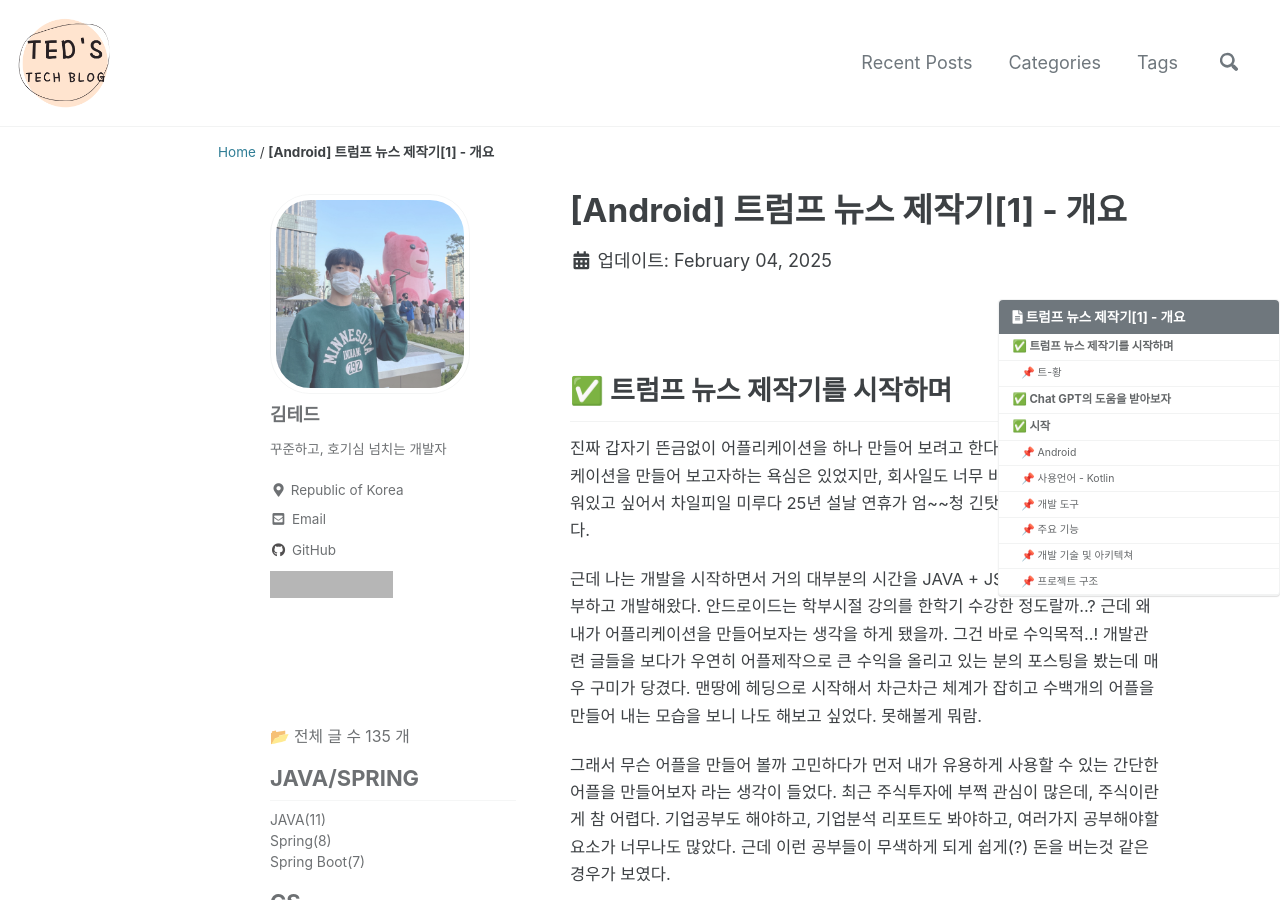
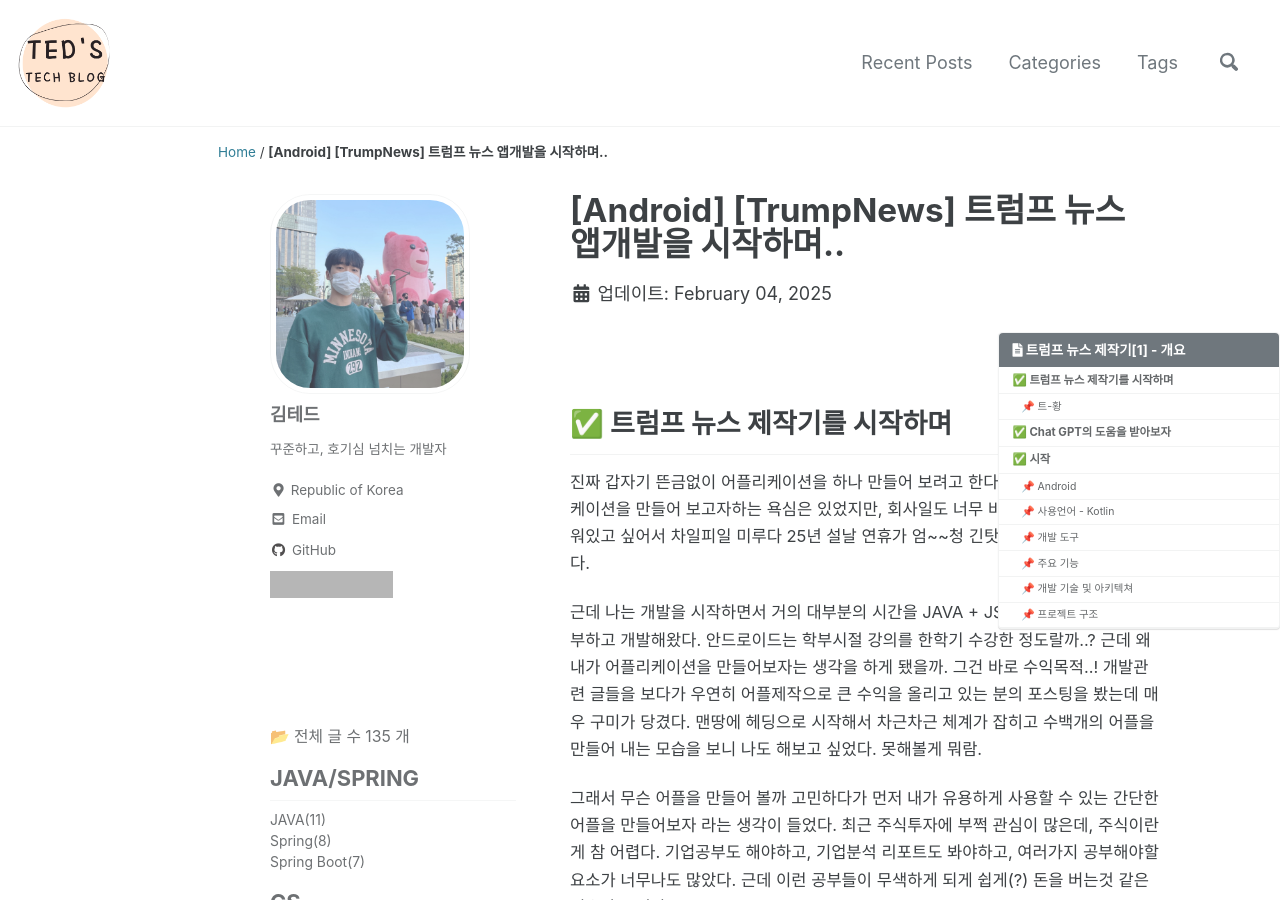
Before and after one commit to idkim97/idkim97.github.io, a Jekyll site: the page built from _posts/2025-02-04-트럼프뉴스1.md, in a window 1280 px wide and 900 px high. Built offline with Jekyll 4.4.1, drawn with Linux system fonts in a browser that asks for light colours; cached includes are drawn as plain includes; some web fonts are replaced; comment, search, counter and statistics services are not loaded; grey boxes are pictures that could not be loaded.

Commit message:
Update 2025-02-04-트럼프뉴스1.md

```diff
--- a/_posts/2025-02-04-트럼프뉴스1.md
+++ b/_posts/2025-02-04-트럼프뉴스1.md
@@ -1,6 +1,6 @@
 ---
 permalink: /trumpnews-1/
-title: "[Android] 트럼프 뉴스 제작기[1] - 개요"
+title: "[Android] [TrumpNews] 트럼프 뉴스 앱개발을 시작하며.."
 date: 2025-02-04 15:00:00
 toc: true
 toc_sticky: true
```
